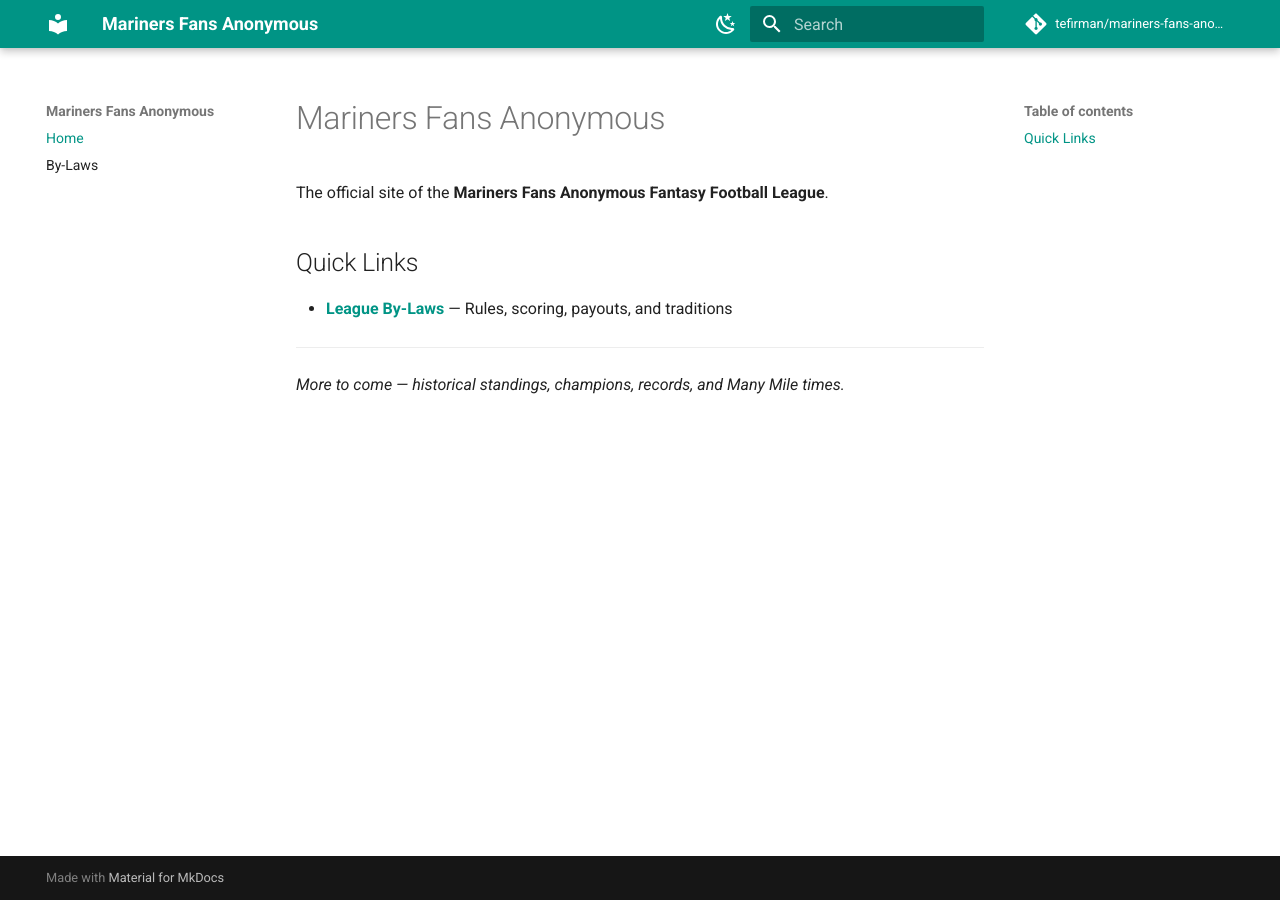
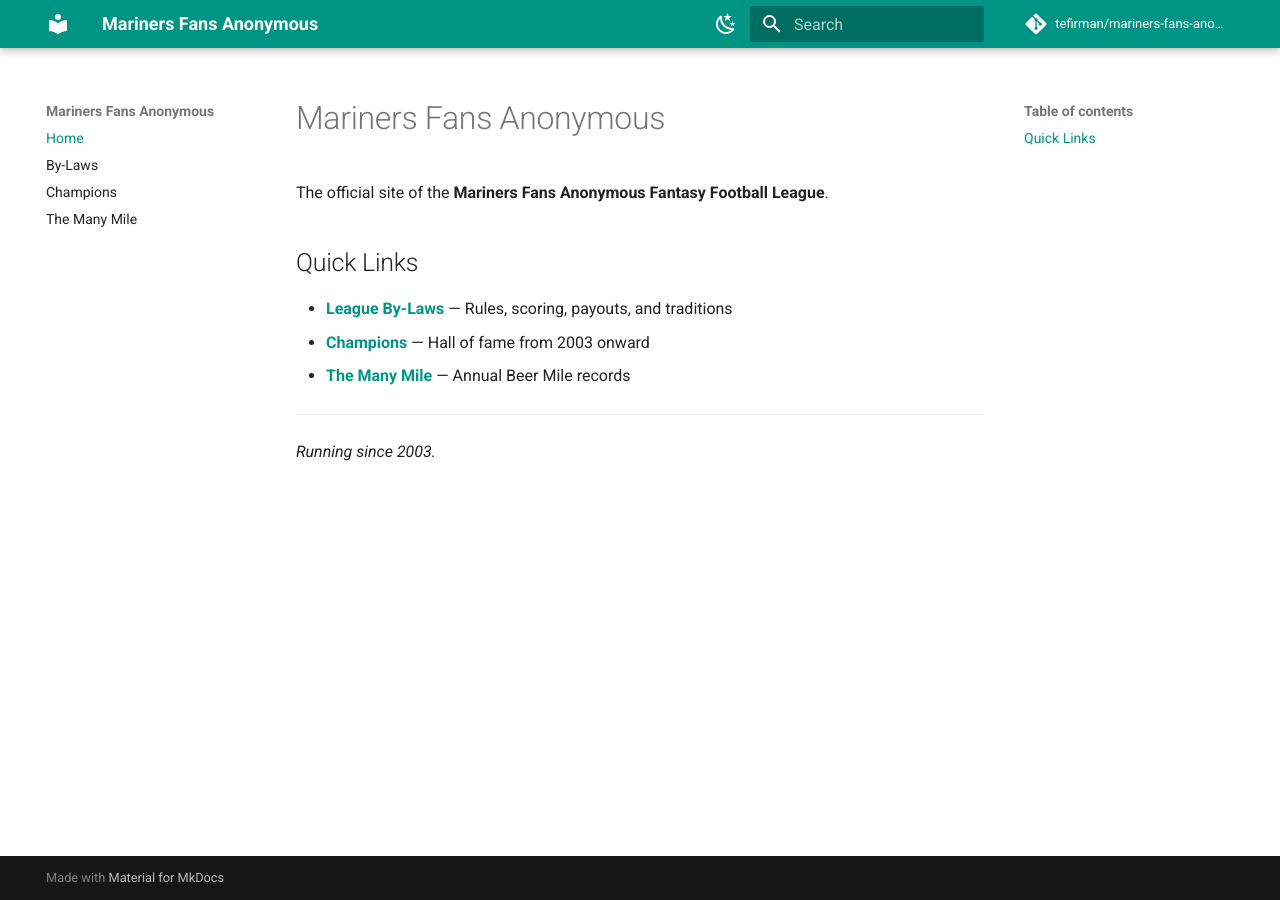
Before and after one commit to tefirman/mariners-fans-anonymous, an MkDocs documentation site: the page built from docs/index.md, in a window 1280 px wide. Built offline with MkDocs 1.6.1 and Material for MkDocs 9.7.7, drawn with Linux system fonts in a browser that asks for light colours; comment, search, counter and statistics services are not loaded.

Commit message:
Add Champions and Many Mile pages
- Champions page populated with 23 seasons of finalists from
  2003-2025, plus a title-count-by-team-name leaderboard
- Many Mile page scaffolded with a roll-call table and records
  section, ready to fill in as historical data is collected
- Update homepage and nav to surface the new pages

Manager-to-team mapping intentionally omitted; will be added in a
future pass once the data is available. The "Finish" column from
Yahoo's All Time view was excluded since it scopes to a single
manager only.

```diff
--- a/docs/index.md
+++ b/docs/index.md
@@ -5,7 +5,9 @@ The official site of the **Mariners Fans Anonymous Fantasy Football League**.
 ## Quick Links
 
 - **[League By-Laws](bylaws.md)** — Rules, scoring, payouts, and traditions
+- **[Champions](champions.md)** — Hall of fame from 2003 onward
+- **[The Many Mile](many-mile.md)** — Annual Beer Mile records
 
 ---
 
-*More to come — historical standings, champions, records, and Many Mile times.*
+*Running since 2003.*
--- a/mkdocs.yml
+++ b/mkdocs.yml
@@ -30,6 +30,8 @@ theme:
 nav:
   - Home: index.md
   - By-Laws: bylaws.md
+  - Champions: champions.md
+  - The Many Mile: many-mile.md
 
 markdown_extensions:
   - admonition
```
Also changed, not shown: docs/champions.md (added, +50 -0 lines), docs/many-mile.md (added, +23 -0 lines).
